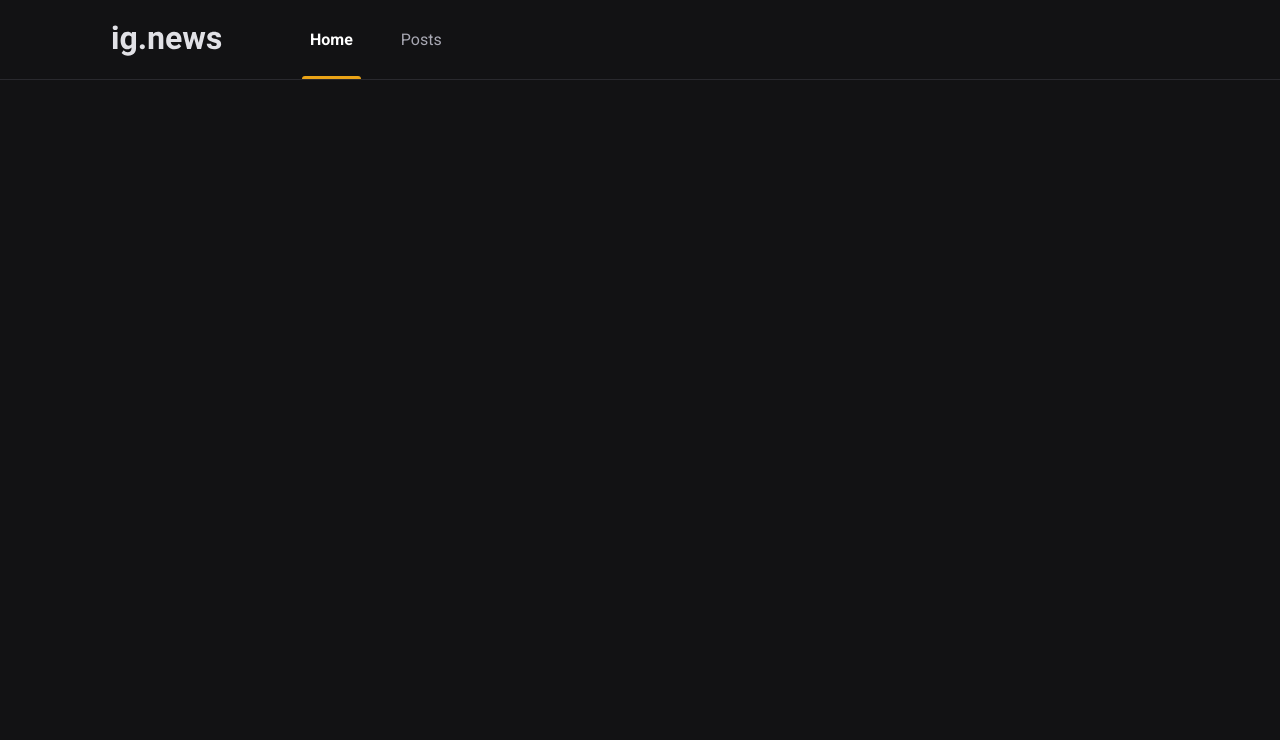
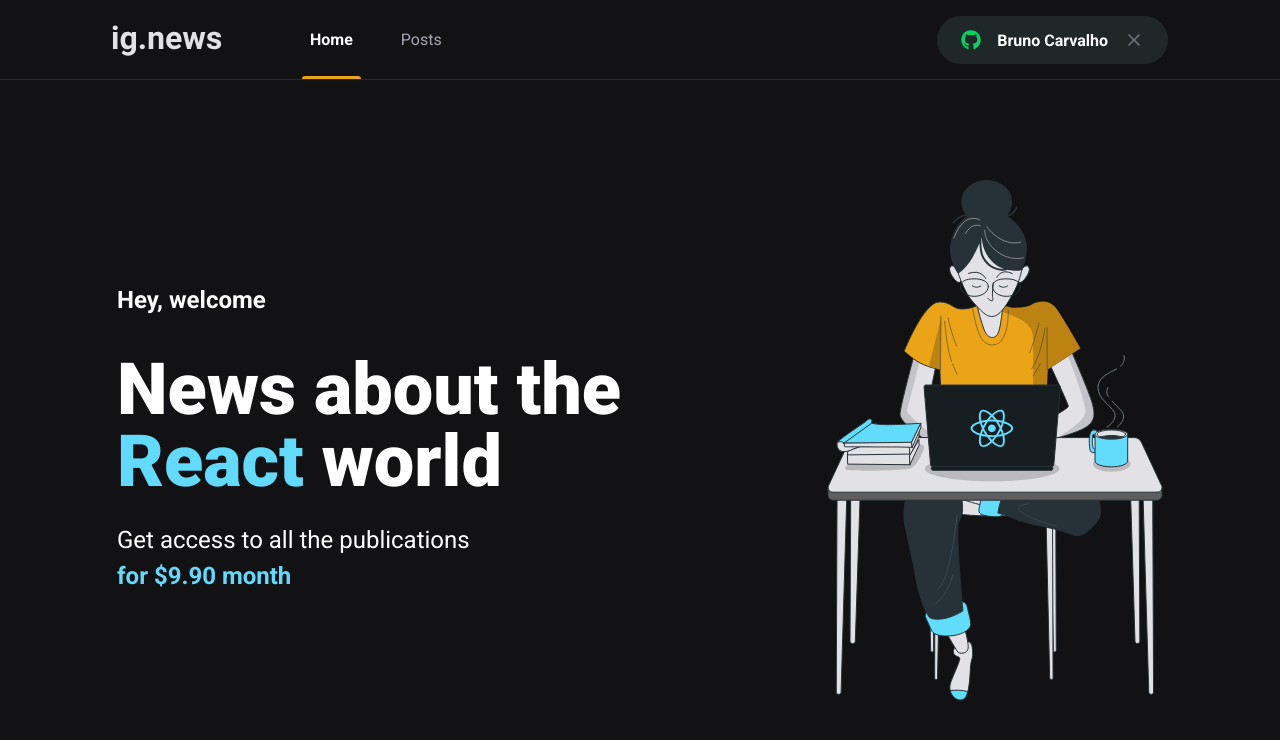
Before and after one commit to carvbruno/ig.news, a Next.js app: page / in a window 1280 px wide. Shown: the top 740 px of the page. Built offline with nearby package versions, Linux system fonts and the light colour scheme.

Commit message:
signin button and home

```diff
--- a/package.json
+++ b/package.json
@@ -11,6 +11,7 @@
     "next": "10.0.9",
     "react": "17.0.2",
     "react-dom": "17.0.2",
+    "react-icons": "^4.2.0",
     "sass": "^1.32.8"
   },
   "devDependencies": {
--- /dev/null
+++ b/src/components/Header/SignInButton/index.tsx
@@ -0,0 +1,21 @@
+import styles from './styles.module.scss'
+
+import { FaGithub } from 'react-icons/fa'
+import { FiX } from 'react-icons/fi'
+
+export function SignInButton() {
+  const isUserLogged = true
+
+  return isUserLogged ? (
+    <button className={styles.signInButton}>
+      <FaGithub color="#04d361"/>
+      Bruno Carvalho
+      <FiX color="#737388" className={styles.closeIcon} />
+    </button>
+  ) : (
+    <button className={styles.signInButton}>
+      <FaGithub color="#eba417"/>
+      Sign in with Github
+    </button>
+  )
+}
--- /dev/null
+++ b/src/components/Header/SignInButton/styles.module.scss
@@ -0,0 +1,33 @@
+.signInButton {
+  height: 3rem;
+  border-radius: 3rem;
+  background: #1f2729;
+  border: 0;
+  padding: 0 1.5rem;
+
+  display: flex;
+  align-items: center;
+  justify-content: center;
+
+  color: var(--white);
+  font-weight: bold;
+
+  svg {
+    width: 20px;
+    height: 20px;
+  }
+
+  svg:first-child {
+    margin-right: 1rem;
+  }
+
+  transition: filter 0.2s;
+
+  &:hover {
+    filter: brightness(0.8);
+  }
+
+  svg.closeIcon {
+    margin-left: 1rem;
+  }
+}
--- a/src/components/Header/index.tsx
+++ b/src/components/Header/index.tsx
@@ -1,3 +1,4 @@
+import { SignInButton } from './SignInButton'
 import styles from './styles.module.scss'
 
 export function Header() {
@@ -9,6 +10,7 @@
           <a className={styles.active}>Home</a>
           <a>Posts</a>
         </nav>
+        <SignInButton />
       </div>
     </header>
   )
--- a/src/components/Header/styles.module.scss
+++ b/src/components/Header/styles.module.scss
@@ -51,4 +51,8 @@
       }
     }
   }
+
+  button {
+    margin-left: auto;
+  }
 }
--- /dev/null
+++ b/src/pages/home.module.scss
@@ -0,0 +1,41 @@
+.contentContainer {
+  max-width: 1110px;
+  margin: 0 auto;
+  padding: 0 2rem;
+  height: calc(100vh - 5rem);
+
+  display: flex;
+  align-items: center;
+  justify-content: space-between;
+}
+
+.hero {
+  max-width: 600px;
+
+  > span {
+    font-size: 1.5rem;
+    font-weight: bold;
+  }
+
+  h1 {
+    font-size: 4.5rem;
+    line-height: 4.5rem;
+    font-weight: 900;
+    margin-top: 2.5rem;
+
+    span {
+      color: var(--cyan-500);
+    }
+  }
+
+  p {
+    font-size: 1.5rem;
+    line-height: 2.25rem;
+    margin-top: 1.5rem;
+
+    span {
+      color: var(--cyan-500);
+      font-weight: bold;
+    }
+  }
+}
--- a/src/pages/index.tsx
+++ b/src/pages/index.tsx
@@ -1,11 +1,26 @@
+import styles from './home.module.scss'
+
 import Head from 'next/head'
 
 export default function Home() {
   return (
     <>
       <Head>
-        <title>Inicio | ig.news</title>
+        <title>Home | ig.news</title>
       </Head>
+      <main className={styles.contentContainer}>
+        <section className={styles.hero}>
+          <span>Hey, welcome</span>
+          <h1>
+            News about the <span>React</span> world
+          </h1>
+          <p>
+            Get access to all the publications <br />
+            <span>for $9.90 month</span>
+          </p>
+        </section>
+        <img src="/images/avatar.svg" alt="Girl coding"/>
+      </main>
     </>
   )
 }
```
Also changed, not shown: 1 other file (tests, documents, lock files or other folders).
